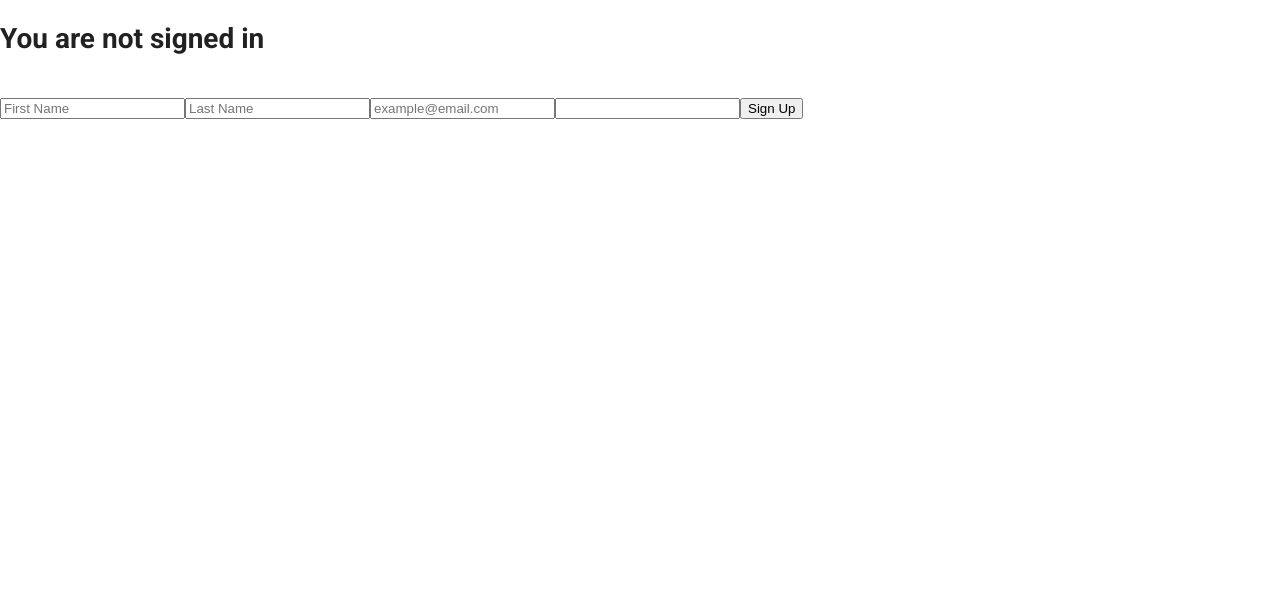
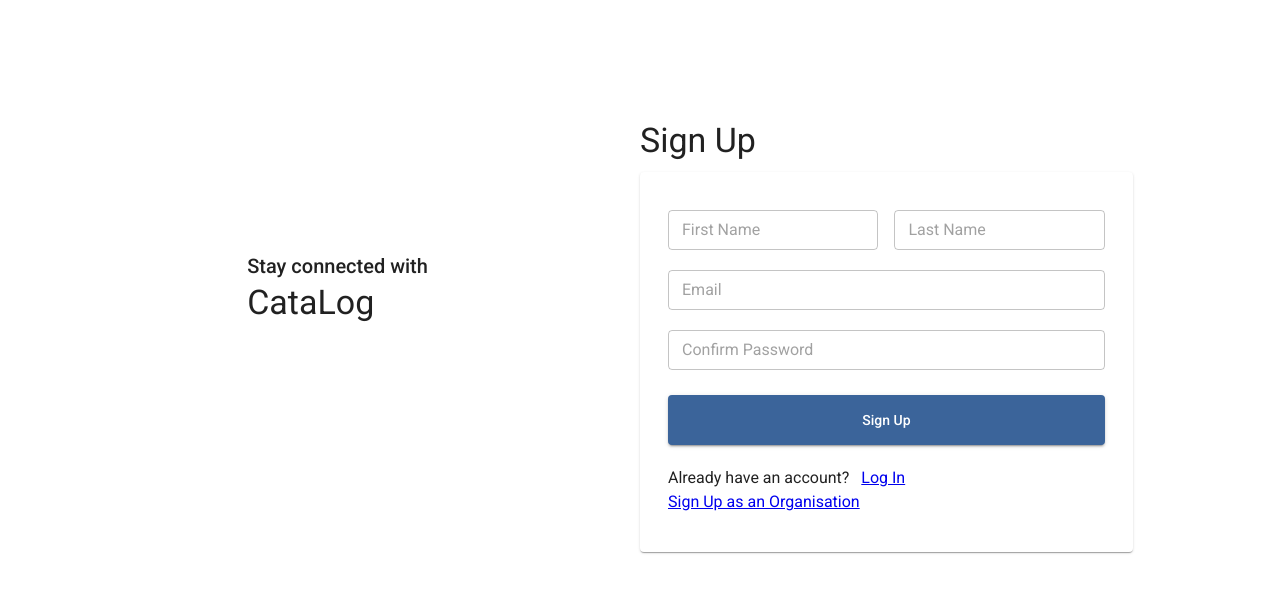
Before and after one commit to bawses/it-project-crm, a Next.js app: page /signup in a window 1280 px wide. Shown: the top 592 px of the page. Built offline with nearby package versions, Linux system fonts and the light colour scheme; no server answers; a web font is replaced by a local one.

Commit message:
Sign Up page almost perfect, grid not taking up full space

```diff
--- a/pages/signup/index.tsx
+++ b/pages/signup/index.tsx
@@ -1,10 +1,11 @@
 import { useRouter } from "next/router";
+import Link from "next/link";
 import { getSession } from "next-auth/client";
-import { useEffect, useState, ChangeEvent, MouseEvent } from "react";
+import React, { useEffect, useState, ChangeEvent, MouseEvent } from "react";
 import { createUser } from "../../lib/auth";
 
-import { TextField, Grid, Paper, Button } from '@material-ui/core';
-import { makeStyles } from '@material-ui/core/styles';
+import { Typography, TextField, Grid, Paper, Button } from '@material-ui/core';
+import { makeStyles, createStyles, Theme } from '@material-ui/core/styles';
 import CircularProgress from '@material-ui/core/CircularProgress';
 import { COLORS } from '../../src/colors';
 
@@ -16,14 +17,31 @@ const initialState = {
 	password: "",
 };
 
-const useStyles = makeStyles({
-  h1: {
-    position: "relative",
-    left: "56%",
-    right: "11.5%"
+
+const useStyles =  makeStyles((theme: Theme) =>
+  createStyles({
+    root: {
+      flexGrow: 1,
+    },
+
+    pageLeft: {
+      position: "absolute",
+      left: "11.5%",
+      right: "50%",
+      top: "30%",
+      bottom: "50%",
+    },
+
+    pageRight: {
+      position: "absolute",
+      left: "50%",
+      right: "11.5%",
+      top: "15%",
+      // bottom: "20%"
     },
 
     btn: {
+      color: COLORS.white,
       backgroundColor: COLORS.primaryBlue,
       '&:hover': {
         backgroundColor: '#EE6C4D'
@@ -35,22 +53,40 @@ const useStyles = makeStyles({
 
     paper: {
       padding: 28,
-    height: '65vh',
+      minHeight: 380,
+      maxHeight: 380,
       maxWidth: 600,
-    margin: "10px auto",
-    position: "absolute",
-    left: "50%",
-    right: "11.5%",
-    bottom: "15%"
+      marginTop: "10px",
+      marginBottom: "15px",
+    },
+
+    logo : {
+      marginTop: "10px",
+      marginBottom: "15px",
+      paddingLeft: "100px"
     },
 
     textbox: {
-    margin: "10px auto"
+      margin: "10px auto",
+    },
+
+    halfTextbox: {
+      margin: "10px auto",
+      // paddingLeft: "5px auto",
+      // paddingRight: "5px auto",
+    },
+
+    links : {
+      paddingTop: "1rem",
+      marginTop: "10px auto",
     }
 
-});
+  }),
+);
 
 export default function SignUpPage() {
+  const classes = useStyles();
+
   const [isLoading, setIsLoading] = useState(true);
   const router = useRouter();
   const [userState, setUserState] = useState(initialState);
@@ -88,34 +124,100 @@ export default function SignUpPage() {
 	}, [router]);
 
   if (isLoading) {
-		return <p>Loading...</p>;
+    return (
+      <CircularProgress />
+    );
   }
 
   return (
     <main>
-			<>
-				<h1>You are not signed in</h1> <br />
-				<input
+      <div className={classes.root}>
+        <div className= {classes.pageLeft}>
+          <div className= {classes.logo} >
+            <Typography variant="h6" component="h6">Stay connected with</Typography>
+            <Typography variant="h4" component="h4">CataLog</Typography>
+          </div>
+        </div>
+        <div className= {classes.pageRight}>
+          <Typography variant="h4" component="h4">Sign Up</Typography>
+          <Paper className = {classes.paper}>
+            <Grid container spacing = {2} >
+              <Grid item xs >
+                <TextField
+                  onChange={handleInput}
+                  size="small"
+                  variant="outlined"
+                  className={classes.halfTextbox}
                   name="firstName"
                   type="name"
                   placeholder="First Name"
+                />
+              </Grid>
+              <Grid item xs>
+                <TextField
                   onChange={handleInput}
-				/>
-				<input
+                  size="small"
+                  variant="outlined"
+                  className={classes.halfTextbox}
                   name="lastName"
                   type="name"
                   placeholder="Last Name"
+                />
+              </Grid>
+            </Grid>
+              <Grid item xs>
+                <TextField
                   onChange={handleInput}
-				/>
-				<input
+                  fullWidth
+                  size="small"
+                  variant="outlined"
+                  className={classes.textbox}
                   name="email"
                   type="email"
+                  placeholder="Email"
+                />
+              </Grid>
+              <Grid item xs>
+                <TextField
                   onChange={handleInput}
-					placeholder="example@email.com"
+                  fullWidth
+                  size="small"
+                  variant="outlined"
+                  className={classes.textbox}
+                  name="password"
+                  type="password"
+                  placeholder="Confirm Password"
                 />
-				<input name="password" type="password" onChange={handleInput} />
-				<button onClick={handleSubmit}>Sign Up</button>
-			</>
+              </Grid>
+            <Button
+              onClick={handleSubmit}
+              fullWidth
+              variant="contained"
+              className = {classes.btn}
+              style={{ position: "relative", top: "5px", bottom: "5px", textTransform: 'none'}}
+            >
+              Sign Up
+            </Button>
+            <div className={classes.links}>
+              <div>
+                <Typography component="p">
+                  Already have an account? &nbsp;&nbsp;
+                  <Link href="/login">Log In</Link>
+                </Typography>
+
+              </div>
+              <div>
+              <Typography component="p">
+                <Link href="/login">Sign Up as an Organisation</Link>
+              </Typography>
+
+              </div>
+            </div>
+
+          </Paper>
+        </div>
+        </div>
+
     </main>
   );
 }
```
Also changed, not shown: 1 other file (tests, documents, lock files or other folders). Lines whose indentation alone changed are shown as unchanged.
